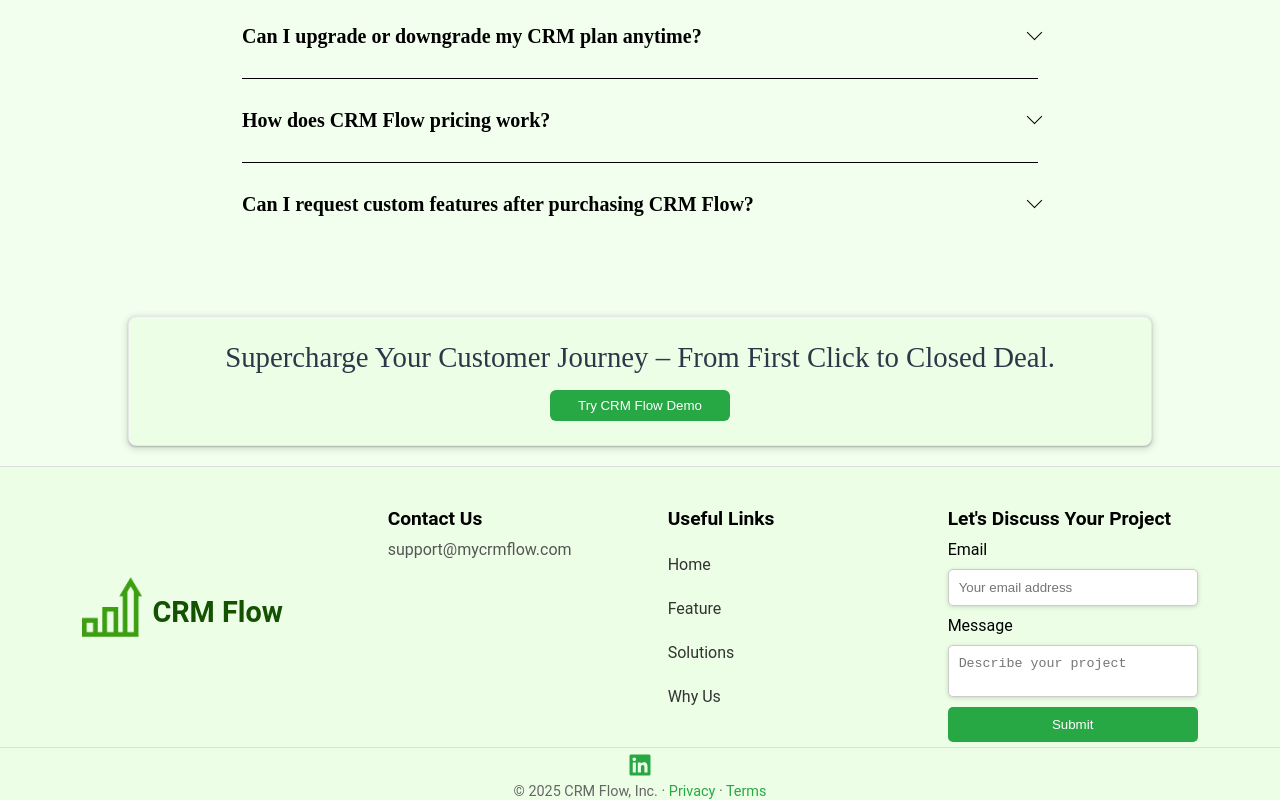
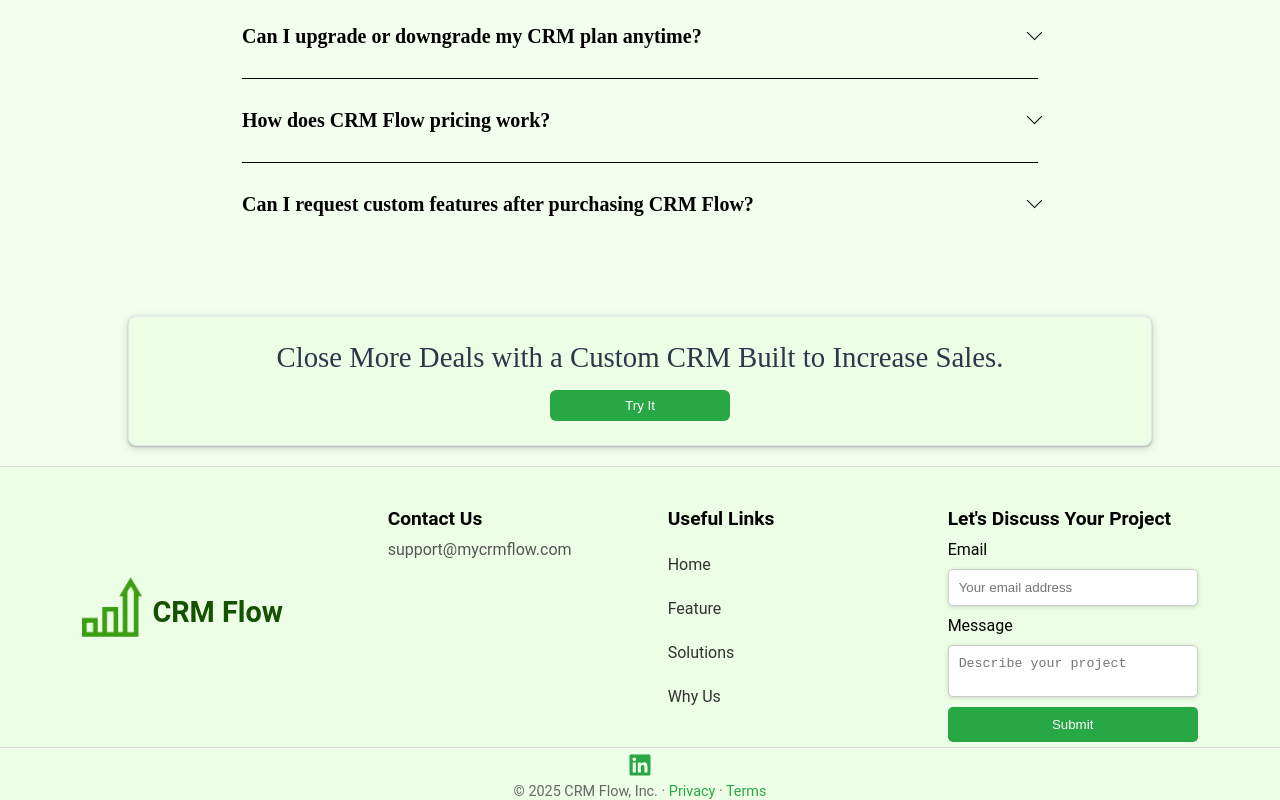
Before and after one commit to Sabarinathan-arun/CRM-Flow-1, a React (Create React App) app: page / in a window 1280 px wide. Shown: the part 4214-5014 px from the top of the page. Built offline with nearby package versions, Linux system fonts and the light colour scheme.

Commit message:
Update MarketingCard.jsx

```diff
--- a/src/component/LandingPageComponent/marketingcard/MarketingCard.jsx
+++ b/src/component/LandingPageComponent/marketingcard/MarketingCard.jsx
@@ -10,15 +10,9 @@
     <section className="marketing-card-container" aria-label="CRM Flow marketing demo">
       <div className="marketing-card">
         <h2 className="marketing-card-text">
-          Supercharge Your Customer Journey – From First Click to Closed Deal.
+          Close More Deals with a Custom CRM Built to Increase Sales.
         </h2>
-        <button
-          className="marketing-card-button"
-          onClick={openDemo}
-          aria-label="Open CRM Flow demo in a new tab"
-        >
-          Try CRM Flow Demo
-        </button>
+        <button className="marketing-card-button" onClick={openDemo}>Try It</button>
       </div>
     </section>
   );
```
